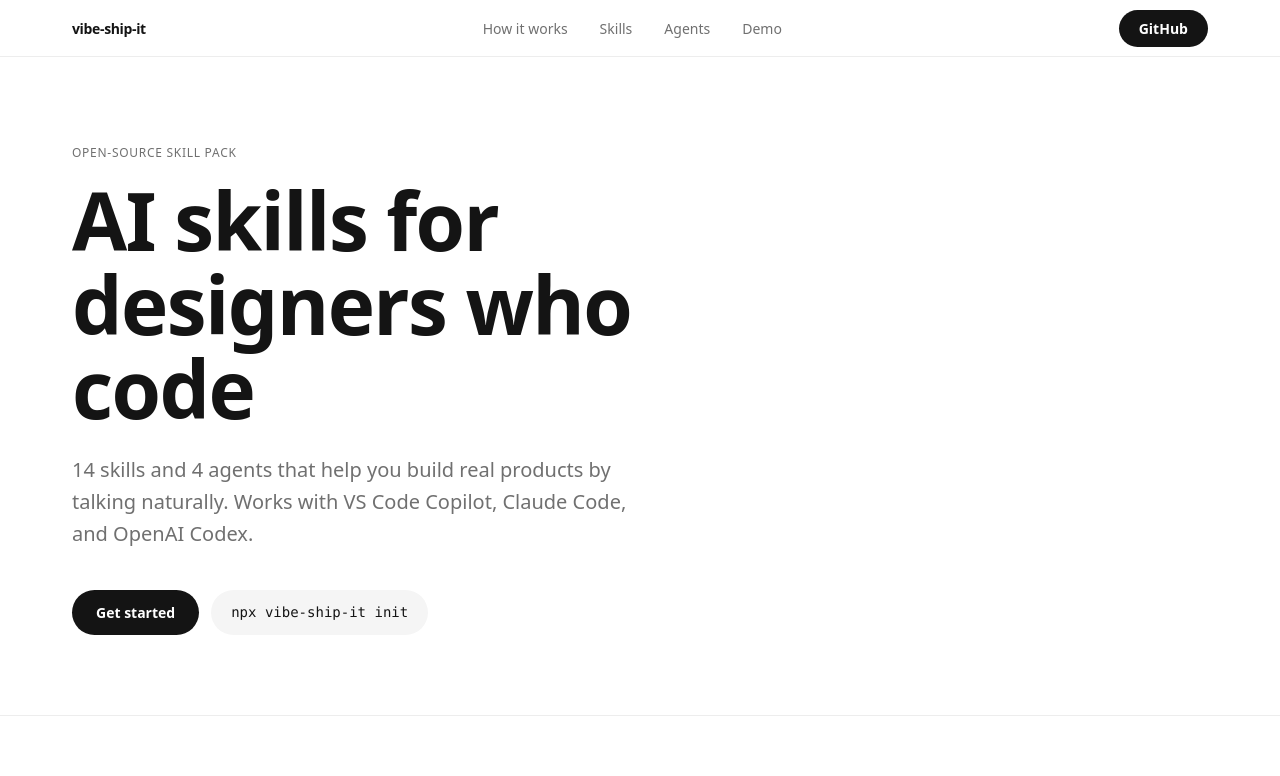
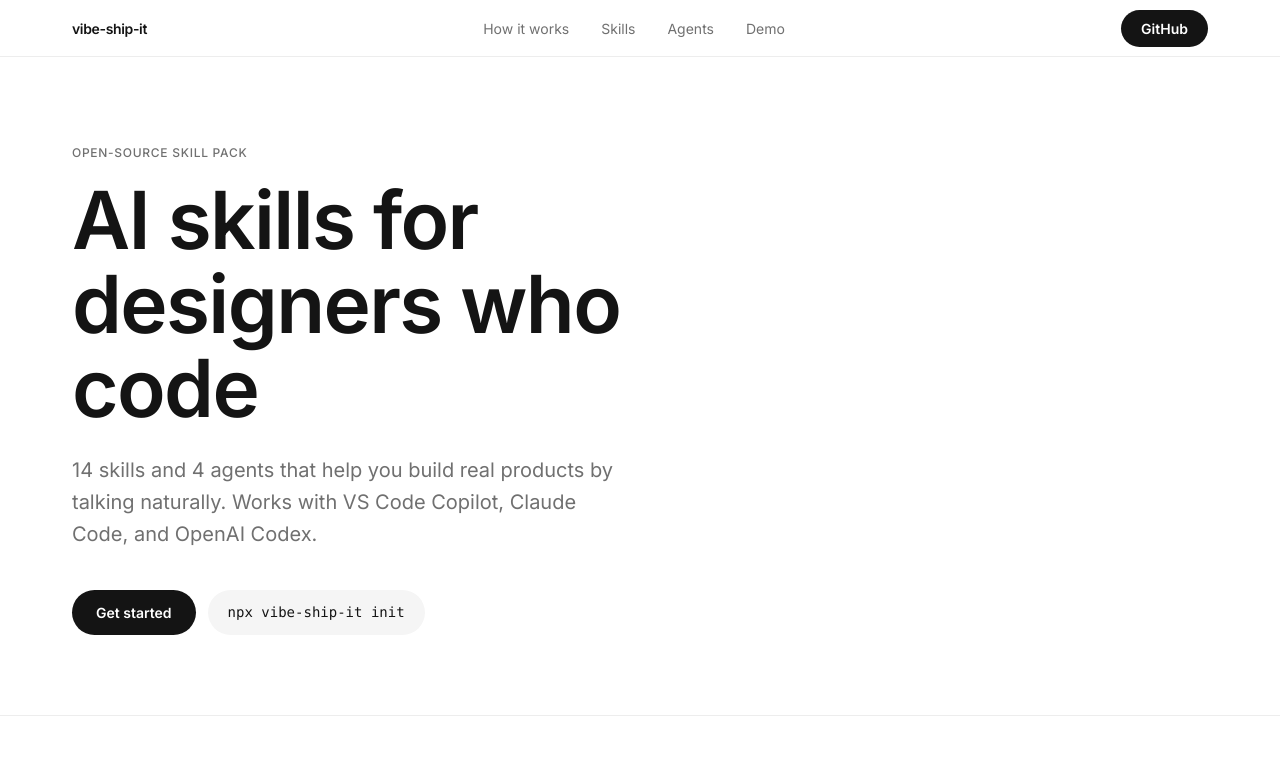
Before and after one commit to sso-ss/vibe-ship-it, a Next.js app in the folder site/: page / in a window 1280 px wide. Shown: the top 776 px of the page. Built offline with nearby package versions, Linux system fonts and the light colour scheme.

Commit message:
Add Inter font, update DESIGN.md weights

```diff
--- a/site/app/globals.css
+++ b/site/app/globals.css
@@ -23,5 +23,5 @@ html {
 body {
   color: var(--text-primary);
   background: var(--bg);
-  font-weight: 440;
+  font-weight: 400;
 }
--- a/site/app/layout.tsx
+++ b/site/app/layout.tsx
@@ -1,5 +1,11 @@
 import type { Metadata } from "next";
+import { Inter } from "next/font/google";
 import "./globals.css";
+
+const inter = Inter({
+  subsets: ["latin"],
+  weight: ["400", "500", "600"],
+});
 
 export const metadata: Metadata = {
   title: "vibe-ship-it -- AI skills for designers who code",
@@ -14,7 +20,7 @@ export default function RootLayout({
 }) {
   return (
     <html lang="en">
-      <body className="antialiased">{children}</body>
+      <body className={`${inter.className} antialiased`}>{children}</body>
     </html>
   );
 }
```
Also changed, not shown: 1 other file (tests, documents, lock files or other folders).
